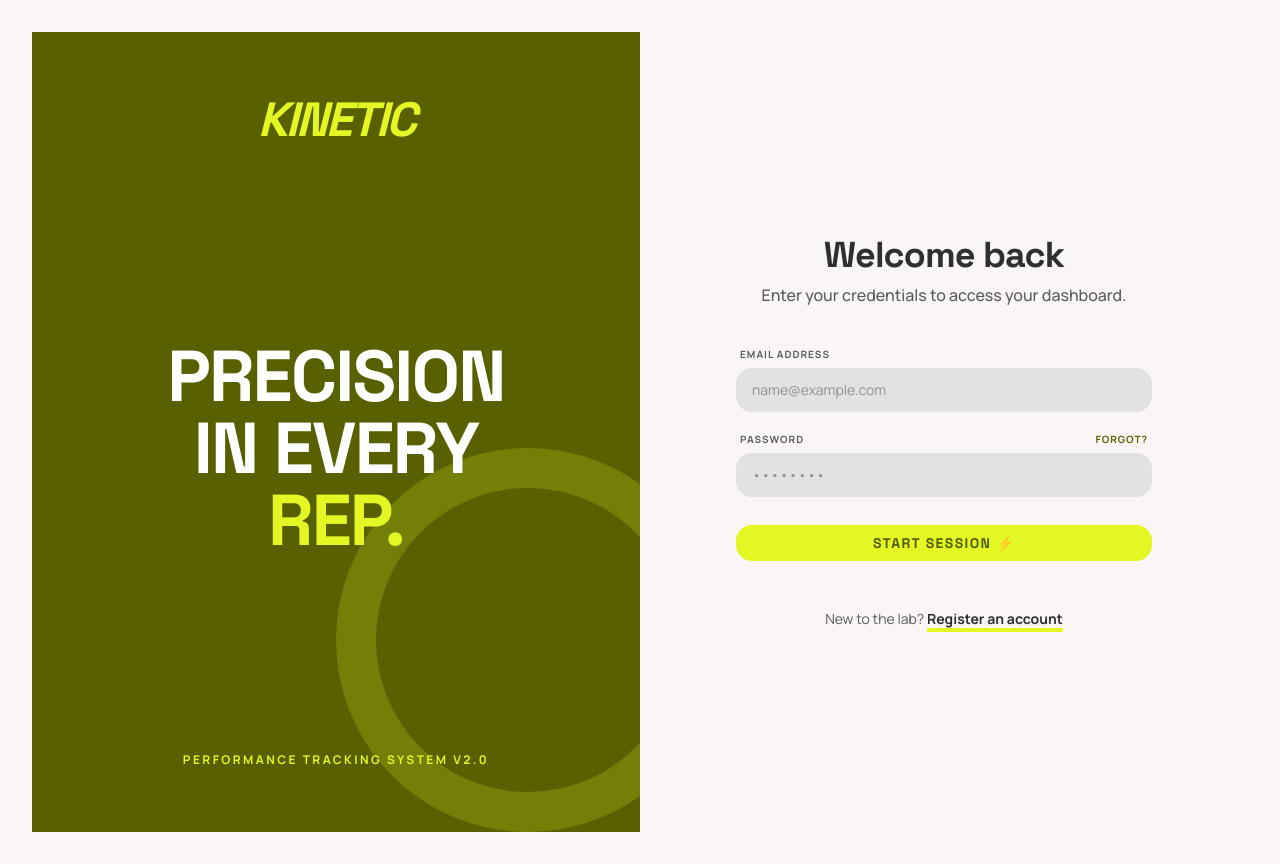
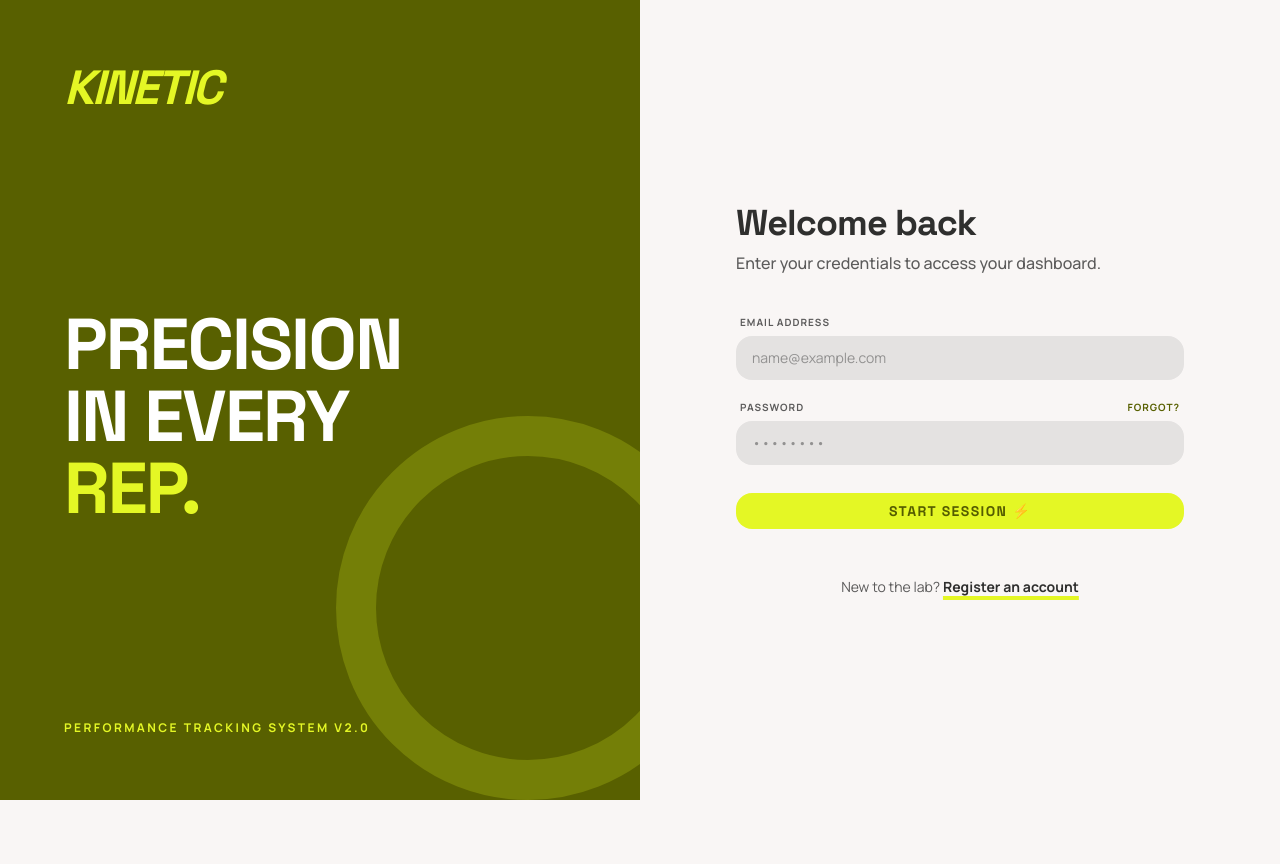
Before and after one commit to cocymsc1986/gym-tracker-ui, a React (Vite) app: page /login in a window 1280 px wide. After the commit the page ends 800 px from the top, so only its background shows below. Built offline with nearby package versions, Linux system fonts and the light colour scheme; no server answers; what @capacitor/core, aws-jwt-verify would draw is missing.

Commit message:
Remove root padding so headers and backgrounds sit flush to screen edges
https://claude.ai/code/session_016DEjWpnvF2r4G3meKRM8j2

```diff
--- a/src/app/app.css
+++ b/src/app/app.css
@@ -1,8 +1,4 @@
 #root {
-  max-width: 1280px;
-  margin: 0 auto;
-  padding: 2rem;
-  text-align: center;
 }
 
 .logo {
```
